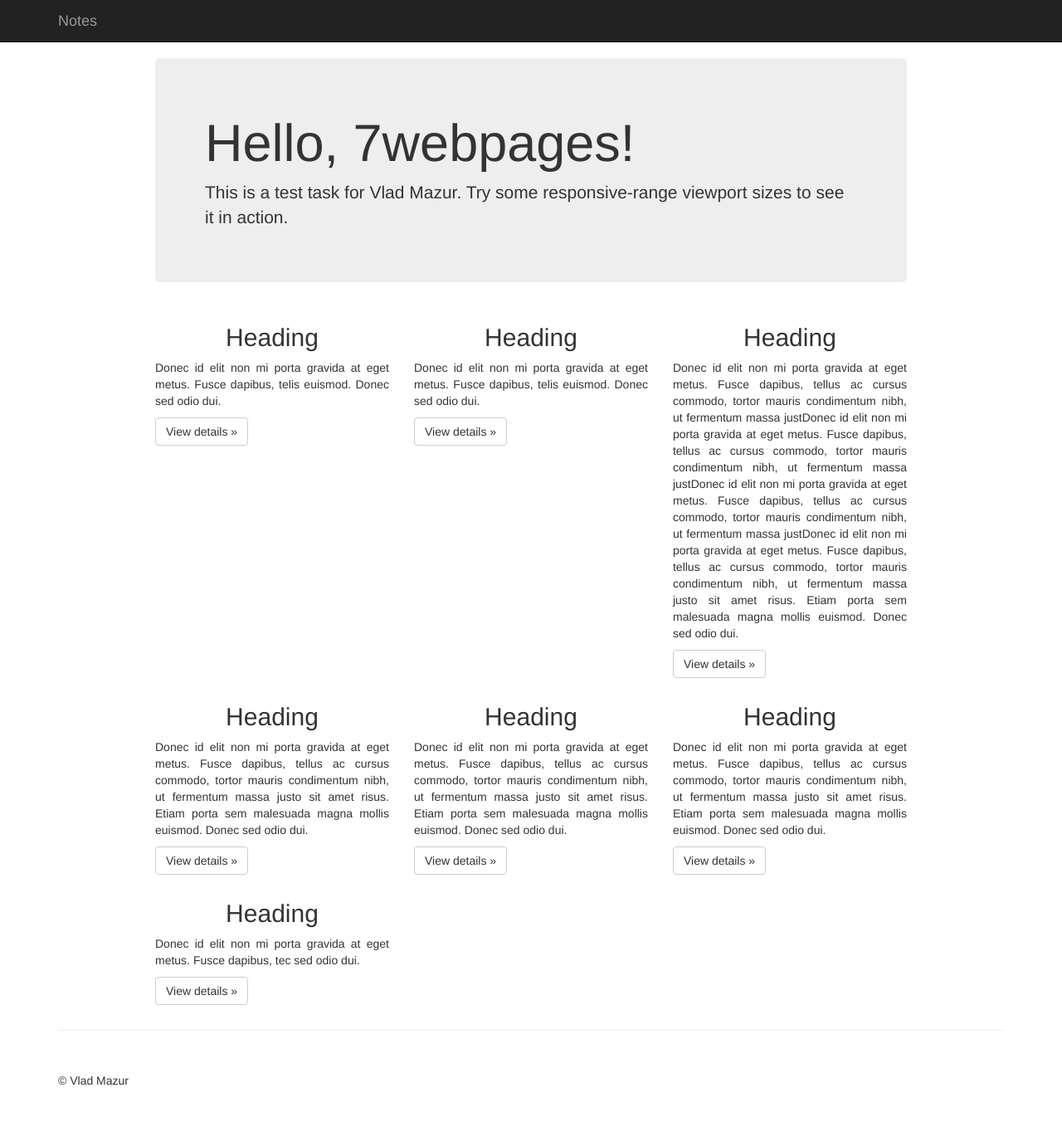
After one commit to vladmazur/vlad_mazur_test_7web, a Django app: template notesapp/templates/index.html in a window 1280 px wide. The commit adds this page. Shown: the whole page at 83% size. Run offline with Django 3.2, Linux system fonts and the light colour scheme; the template is opened without the code that fills it, so the values that code supplies are empty; some libraries are stand-ins or nearby versions.

Commit message:
Using template for notes

```diff
--- /dev/null
+++ b/notesapp/templates/index.html
@@ -0,0 +1,100 @@
+<!DOCTYPE html>
+<html lang="en">
+  <head>
+    <meta charset="utf-8">
+    <meta http-equiv="X-UA-Compatible" content="IE=edge">
+    <meta name="viewport" content="width=device-width, initial-scale=1.0">
+    <meta name="description" content="">
+    <meta name="author" content="">
+    <!-- <link rel="shortcut icon" href="../../assets/ico/favicon.ico"> -->
+
+    <title>Notes for testTask</title>
+
+    <!-- Bootstrap core CSS -->
+    <link href="css/bootstrap.min.css" rel="stylesheet">
+
+    <!-- Custom styles for this template -->
+    <link href="css/offcanvas.css" rel="stylesheet">
+  </head>
+
+  <body>
+    <div class="navbar navbar-fixed-top navbar-inverse" role="navigation">
+      <div class="container">
+        <div class="navbar-header">
+          <a class="navbar-brand" href="#">Notes</a>
+        </div>
+
+      </div><!-- /.container -->
+    </div><!-- /.navbar -->
+
+    <div class="container">
+
+      <div class="row row-offcanvas row-offcanvas-right">
+
+        <div class="col-xs-12 col-sm-9">
+          <div class="jumbotron">
+            <h1>Hello, 7webpages!</h1>
+            <p>This is a test task for Vlad Mazur. Try some responsive-range viewport sizes to see it in action.</p>
+          </div>
+          <div class="row">
+
+
+
+          	<div class="col-6 col-sm-6 col-lg-4">
+              <h2>Heading</h2>
+              <p>Donec id elit non mi porta gravida at eget metus. Fusce dapibus, telis euismod. Donec sed odio dui. </p>
+              <p><a class="btn btn-default" href="#" role="button">View details &raquo;</a></p>
+            </div><!--/span-->
+
+
+
+            <div class="col-6 col-sm-6 col-lg-4">
+              <h2>Heading</h2>
+              <p>Donec id elit non mi porta gravida at eget metus. Fusce dapibus, telis euismod. Donec sed odio dui. </p>
+              <p><a class="btn btn-default" href="#" role="button">View details &raquo;</a></p>
+            </div><!--/span-->
+            <div class="col-6 col-sm-6 col-lg-4">
+              <h2>Heading</h2>
+              <p>Donec id elit non mi porta gravida at eget metus. Fusce dapibus, tellus ac cursus commodo, tortor mauris condimentum nibh, ut fermentum massa justDonec id elit non mi porta gravida at eget metus. Fusce dapibus, tellus ac cursus commodo, tortor mauris condimentum nibh, ut fermentum massa justDonec id elit non mi porta gravida at eget metus. Fusce dapibus, tellus ac cursus commodo, tortor mauris condimentum nibh, ut fermentum massa justDonec id elit non mi porta gravida at eget metus. Fusce dapibus, tellus ac cursus commodo, tortor mauris condimentum nibh, ut fermentum massa justo sit amet risus. Etiam porta sem malesuada magna mollis euismod. Donec sed odio dui. </p>
+              <p><a class="btn btn-default" href="#" role="button">View details &raquo;</a></p>
+            </div><!--/span-->
+            <div class="col-6 col-sm-6 col-lg-4">
+              <h2>Heading</h2>
+              <p>Donec id elit non mi porta gravida at eget metus. Fusce dapibus, tellus ac cursus commodo, tortor mauris condimentum nibh, ut fermentum massa justo sit amet risus. Etiam porta sem malesuada magna mollis euismod. Donec sed odio dui. </p>
+              <p><a class="btn btn-default" href="#" role="button">View details &raquo;</a></p>
+            </div><!--/span-->
+            <div class="col-6 col-sm-6 col-lg-4">
+              <h2>Heading</h2>
+              <p>Donec id elit non mi porta gravida at eget metus. Fusce dapibus, tellus ac cursus commodo, tortor mauris condimentum nibh, ut fermentum massa justo sit amet risus. Etiam porta sem malesuada magna mollis euismod. Donec sed odio dui. </p>
+              <p><a class="btn btn-default" href="#" role="button">View details &raquo;</a></p>
+            </div><!--/span-->
+            <div class="col-6 col-sm-6 col-lg-4">
+              <h2>Heading</h2>
+              <p>Donec id elit non mi porta gravida at eget metus. Fusce dapibus, tellus ac cursus commodo, tortor mauris condimentum nibh, ut fermentum massa justo sit amet risus. Etiam porta sem malesuada magna mollis euismod. Donec sed odio dui. </p>
+              <p><a class="btn btn-default" href="#" role="button">View details &raquo;</a></p>
+            </div><!--/span-->
+            <div class="col-6 col-sm-6 col-lg-4">
+              <h2>Heading</h2>
+              <p>Donec id elit non mi porta gravida at eget metus. Fusce dapibus, tec sed odio dui. </p>
+              <p><a class="btn btn-default" href="#" role="button">View details &raquo;</a></p>
+            </div><!--/span-->
+          </div><!--/row-->
+        </div><!--/span-->
+      </div><!--/row-->
+
+      <hr>
+
+      <footer>
+        <p>&copy; Vlad Mazur</p>
+      </footer>
+
+    </div><!--/.container-->
+
+    <!-- Bootstrap core JavaScript
+    ================================================== -->
+    <!-- Placed at the end of the document so the pages load faster -->
+    <script src="https://code.jquery.com/jquery-1.10.2.min.js"></script>
+    <script src="js/bootstrap.min.js"></script>
+    <script src="js/offcanvas.js"></script>
+  </body>
+</html>
```
Also changed, not shown: notesapp/templates/notes/index.html (+10 -30 lines).
